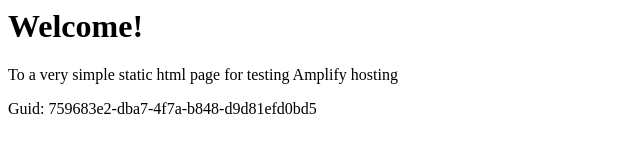
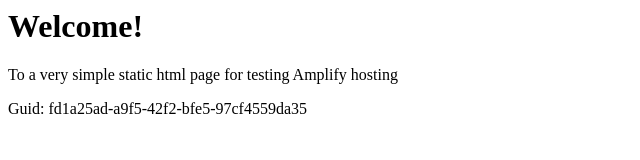
Before and after one commit to aws-aemilia-dub/Github-PR-Commit-Integration-Test-DoNotTouch-GitHubWebhookPushCanaryTest-v1-preprod-eu-west-1, a website: page src/index.html in a window 1280 px wide. Shown: the full height of the page, 0-640 px from the left. Drawn offline with Linux system fonts and the light colour scheme.

Commit message:
commit from integ tests

```diff
--- a/src/index.html
+++ b/src/index.html
@@ -12,6 +12,6 @@
 <body>
     <h1>Welcome!</h1>
     <p>To a very simple static html page for testing Amplify hosting</p>
-    <p>Guid: 759683e2-dba7-4f7a-b848-d9d81efd0bd5</p></body>
+    <p>Guid: fd1a25ad-a9f5-42f2-bfe5-97cf4559da35</p></body>
 
 </html>
```
